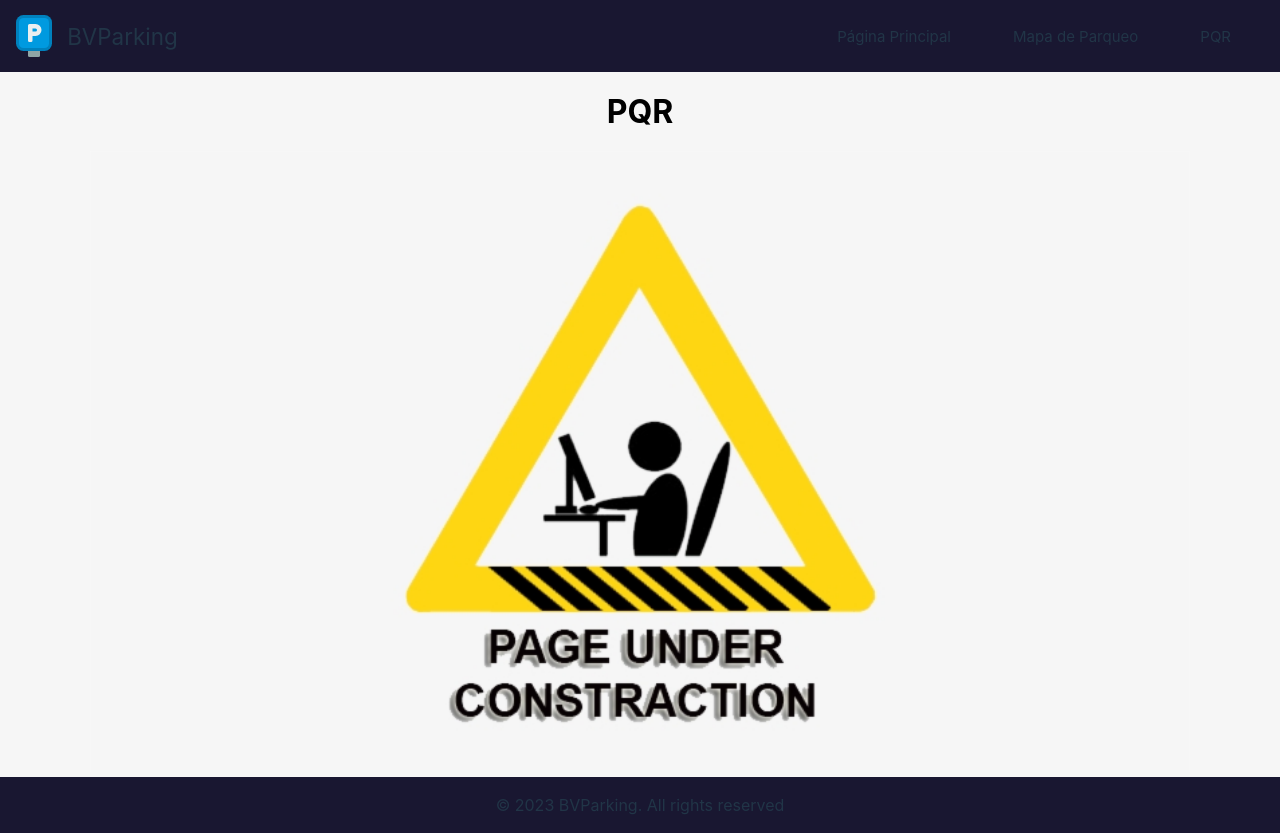
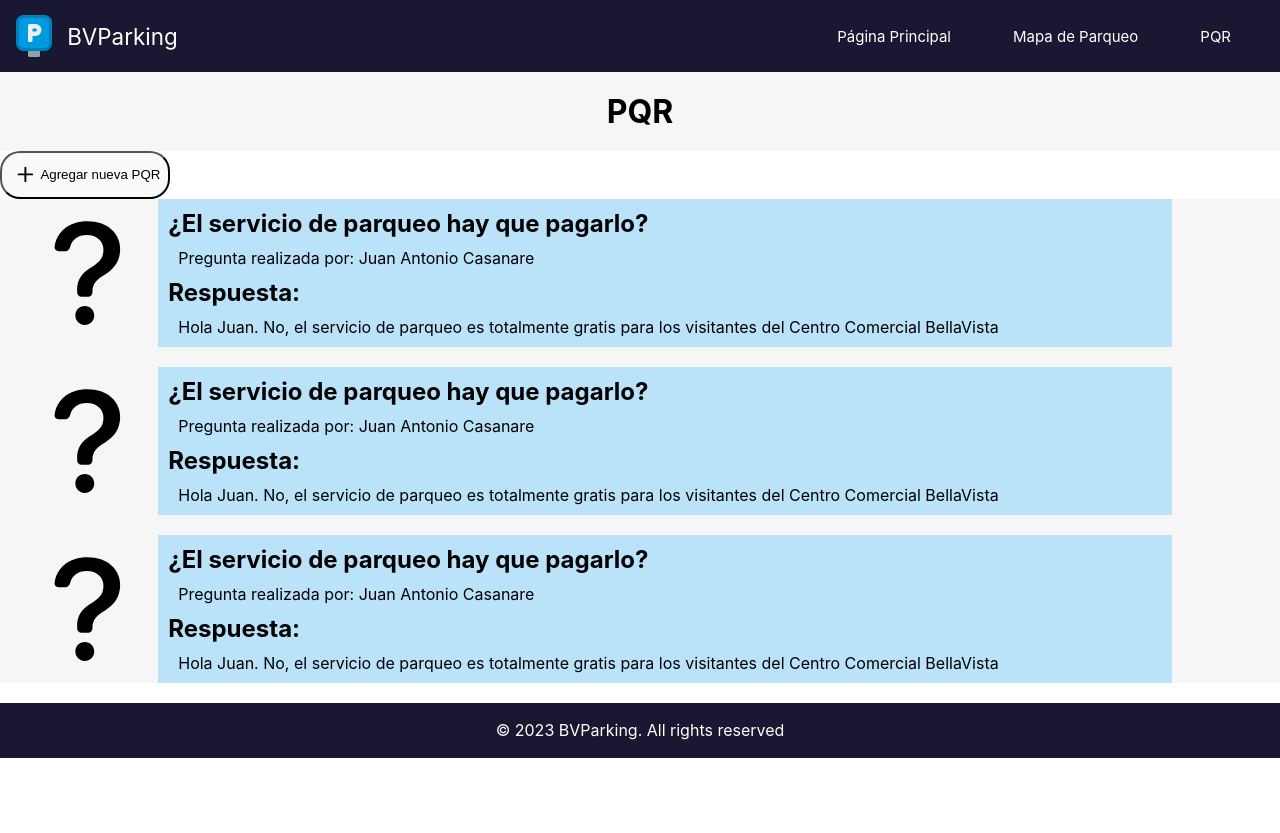
Before and after one commit to Myself2903/BVParking, a React (Vite) app in the folder frontend/: page /pqr in a window 1280 px wide. After the commit the page ends 800 px from the top, so only its background shows below. Built offline with nearby package versions, Linux system fonts and the light colour scheme; the HTML template or start-up script is replaced by a standard one.

Commit message:
página PQR modificada

```diff
--- a/frontend/src/Pages/PQR.jsx
+++ b/frontend/src/Pages/PQR.jsx
@@ -1,6 +1,7 @@
 import Footer from "../common/Footer"
 import Navbar from "../common/Navbar"
 import PUC from "../assets/puc.jpg"
+import PQR_Card from "../common/PQR_Card"
 import '../styles/PQR.css'
 
 const PQR = ()=>{
@@ -8,8 +9,16 @@ const PQR = ()=>{
         <>
             <Navbar/>
             <h1 className="title">PQR</h1>
+            <button className="addButton">
+                <svg className="plus-svg" xmlns="http://www.w3.org/2000/svg" width="16" height="16" fill="currentColor" viewBox="0 0 16 16">
+                    <path d="M8 4a.5.5 0 0 1 .5.5v3h3a.5.5 0 0 1 0 1h-3v3a.5.5 0 0 1-1 0v-3h-3a.5.5 0 0 1 0-1h3v-3A.5.5 0 0 1 8 4z"/>
+                </svg>
+                <p>Agregar nueva PQR</p>
+            </button>
             <section className="pqr">
-                <img src={PUC} alt="page under construction" className='puc'/>
+                <PQR_Card/>
+                <PQR_Card/>
+                <PQR_Card/>
             </section>
             <Footer/>
         </>
--- a/frontend/src/Pages/ParkingMap.jsx
+++ b/frontend/src/Pages/ParkingMap.jsx
@@ -7,6 +7,7 @@ const ParkingMap = ()=>{
     return (
         <>
             <Navbar/>
+            <h1 className="title">Mapa del parqueadero</h1>
             <section className="parkingMap">
                 <img src={PUC} alt="page under construction" className='puc'/>
             </section>
--- /dev/null
+++ b/frontend/src/common/PQR_Card.jsx
@@ -0,0 +1,21 @@
+import "../styles/PQR_Card.css"
+
+const PQR_Card=()=>{
+    const nombre="Juan Antonio Casanare"
+    const respuesta="Hola Juan. No, el servicio de parqueo es totalmente gratis para los visitantes del Centro Comercial BellaVista"
+    return (
+        <div className="PQRcard">
+            <svg className="question-svg" xmlns="http://www.w3.org/2000/svg" width="16" height="16" fill="currentColor" viewBox="0 0 16 16">
+                <path fillRule="evenodd" d="M4.475 5.458c-.284 0-.514-.237-.47-.517C4.28 3.24 5.576 2 7.825 2c2.25 0 3.767 1.36 3.767 3.215 0 1.344-.665 2.288-1.79 2.973-1.1.659-1.414 1.118-1.414 2.01v.03a.5.5 0 0 1-.5.5h-.77a.5.5 0 0 1-.5-.495l-.003-.2c-.043-1.221.477-2.001 1.645-2.712 1.03-.632 1.397-1.135 1.397-2.028 0-.979-.758-1.698-1.926-1.698-1.009 0-1.71.529-1.938 1.402-.066.254-.278.461-.54.461h-.777ZM7.496 14c.622 0 1.095-.474 1.095-1.09 0-.618-.473-1.092-1.095-1.092-.606 0-1.087.474-1.087 1.091S6.89 14 7.496 14Z"/>
+            </svg>
+            <div className="infoPQR">
+                <h2>¿El servicio de parqueo hay que pagarlo?</h2>
+                <p>Pregunta realizada por: {nombre}</p>
+                <h2>Respuesta:</h2>
+                <p>{respuesta=="" ? "Aún no hay respuesta":respuesta}</p>
+            </div>
+        </div>
+    )
+}
+
+export default PQR_Card
--- a/frontend/src/index.css
+++ b/frontend/src/index.css
@@ -19,11 +19,11 @@ body {
 
 @media (prefers-color-scheme: light) {
   :root {
-    color: #213547;
+    color: #ffffff;
     background-color: #ffffff;
   }
   a:hover {
-    color: #747bff;
+    color: black;
   }
   button {
     background-color: #f9f9f9;
--- a/frontend/src/styles/MainPage.css
+++ b/frontend/src/styles/MainPage.css
@@ -29,6 +29,7 @@ header{
 .svgMenu{
     width: 2.6em;
     height: 2.6em;
+    fill: white;
 }
 
 .navOptions{
@@ -182,5 +183,6 @@ footer{
         width: 95%;
     }.navOptions a:hover{
         background-color: rgba(25,23,49,255);
+        color: rgba(60,162,218,255);
     }
 }
--- a/frontend/src/styles/PQR.css
+++ b/frontend/src/styles/PQR.css
@@ -1,6 +1,5 @@
 .pqr{
     background-color: #f6f6f6;
-    display: flex;
     justify-content: center;
 }
 .puc{
@@ -14,3 +13,14 @@
     margin: 0px;
     padding: 20px;
 }
+.addButton{
+    display: flex;
+    width: 170px;
+    border-radius: 20px;
+    align-items: center;
+    justify-content: center;
+}
+.plus-svg{
+    width: 20%;
+    height: 20%;
+}
--- /dev/null
+++ b/frontend/src/styles/PQR_Card.css
@@ -0,0 +1,33 @@
+.PQRcard *{
+    margin: 0px;
+}
+.PQRcard{
+    width: 90%;
+    display: flex;
+    margin: 0px 20px 20px 20px;
+    align-items: center;
+}
+.question-svg{
+    fill: black;
+    width: 12%;
+    height: 100%;
+}
+.infoPQR{
+    width: 88%;
+    color: black;
+    background-color: #BAE3FA;
+}
+.infoPQR h2{
+    margin: 10px 10px;
+}
+.infoPQR p{
+    margin: 10px 20px
+}
+
+@media (max-width:680px){
+    .infoPQR h2{
+        font-size: 19px;
+    }.infoPQR p{
+        font-size: 15px;
+    }
+}
```
